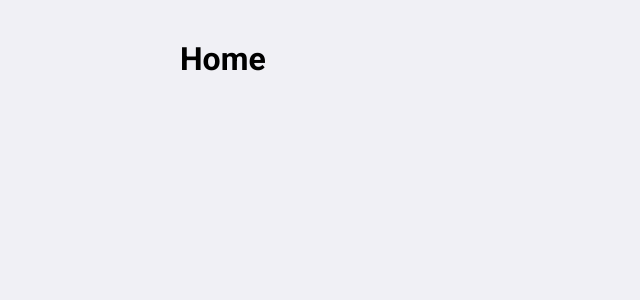
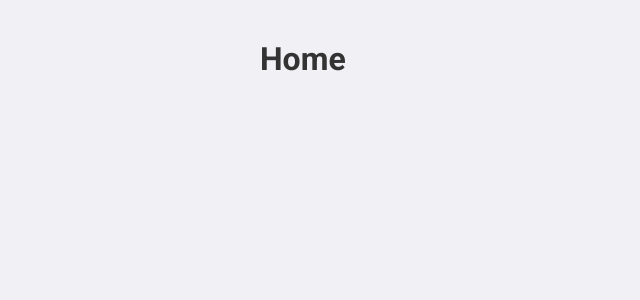
Before and after one commit to GabrielNBDS/Github-Viewer, a React (Create React App) app in the folder ghviewer/: page / in a window 1280 px wide. Shown: the top 300 px of the page, without its empty margins (0-640 px from the left). Built offline with nearby package versions, Linux system fonts and the light colour scheme.

Commit message:
Modifying global styles

```diff
--- a/ghviewer/src/styles/global.ts
+++ b/ghviewer/src/styles/global.ts
@@ -11,18 +11,25 @@ export default createGlobalStyle`
   body{
     background: #F0F0F5;
     -webkit-font-smoothing: antialiased;
+    font-weight: 300;
+    color: #333;
   }
 
   body, input, button {
     font-family: 'Roboto', sans-serif;
   }
 
-  button{
+  button, a{
     cursor: pointer;
   }
 
+  a {
+    color: #333;
+    text-decoration: none;
+  }
+
   #root {
-    max-width: 960px;
+    max-width: 800px;
     margin: 0 auto;
     padding: 40px 20px;
   }
```
